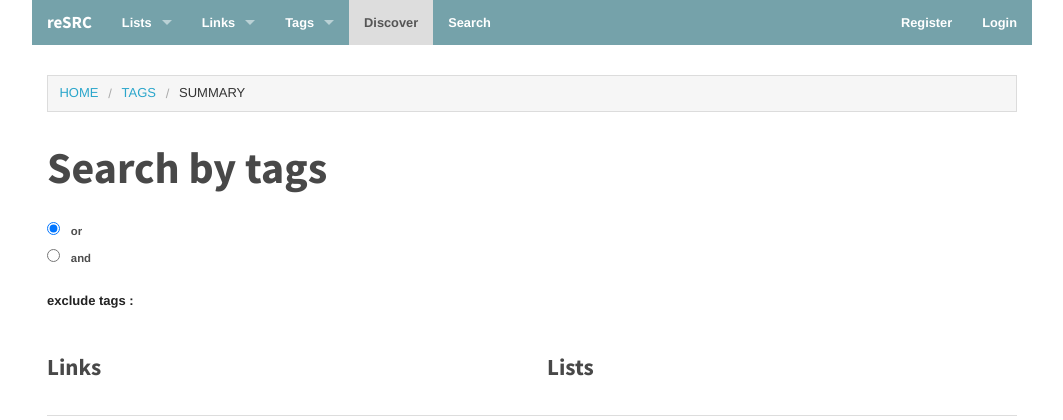
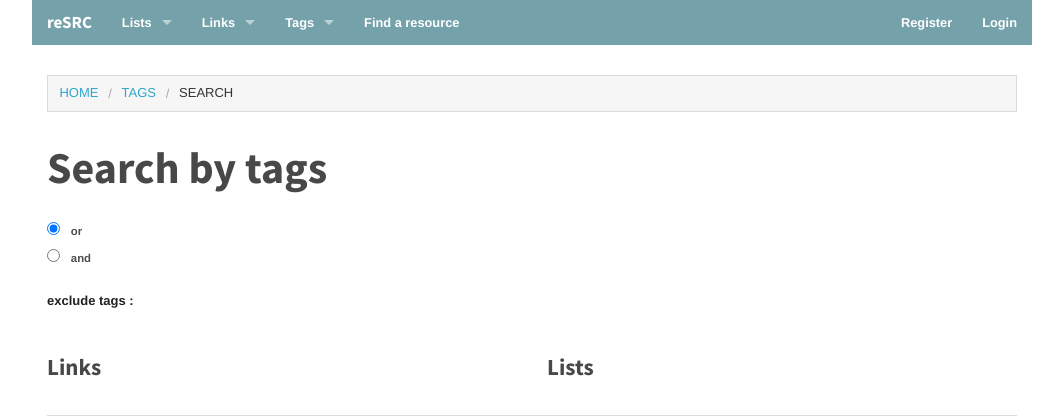
Before and after one commit to vhf/resrc, a Django app: template templates/pages/search.html in a window 1280 px wide. Shown: the top 420 px of the page, without its empty margins (108-1171 px from the left). Run offline with Django 3.2, Linux system fonts and the light colour scheme; the template is opened without the code that fills it, so the values that code supplies are empty; parts of the project's set-up code (start-up, migrations or seed data) failed here and were passed over; some libraries are stand-ins or nearby versions.

Commit message:
Template update

```diff
--- a/templates/base.html
+++ b/templates/base.html
@@ -61,10 +61,7 @@
             </ul>
           </li>
           <li>
-            <a href="{% url "page-search" %}" style="background-color: #ddd;color: #555;">Discover</a>
-          </li>
-          <li>
-            <a href="{% url "page-search" %}">Search</a>
+            <a href="{% url "page-search" %}">Find a resource</a>
           </li>
         </ul>
 
--- a/templates/pages/search.html
+++ b/templates/pages/search.html
@@ -15,7 +15,7 @@ Search by tags
 {% block breadcrumb %}
 <li><a href="{% url "home" %}">Home</a></li>
 <li><a href="{% url "tag-index" %}">Tags</a></li>
-<li class="current">Summary</li>
+<li class="current">Search</li>
 {% endblock %}
 
 {% block content %}
```
